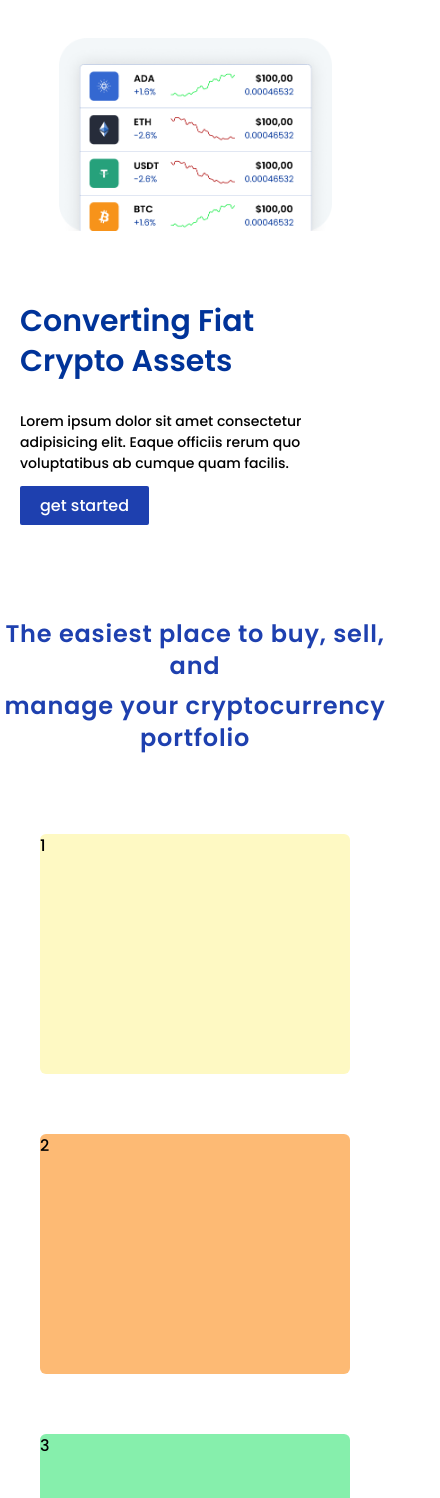
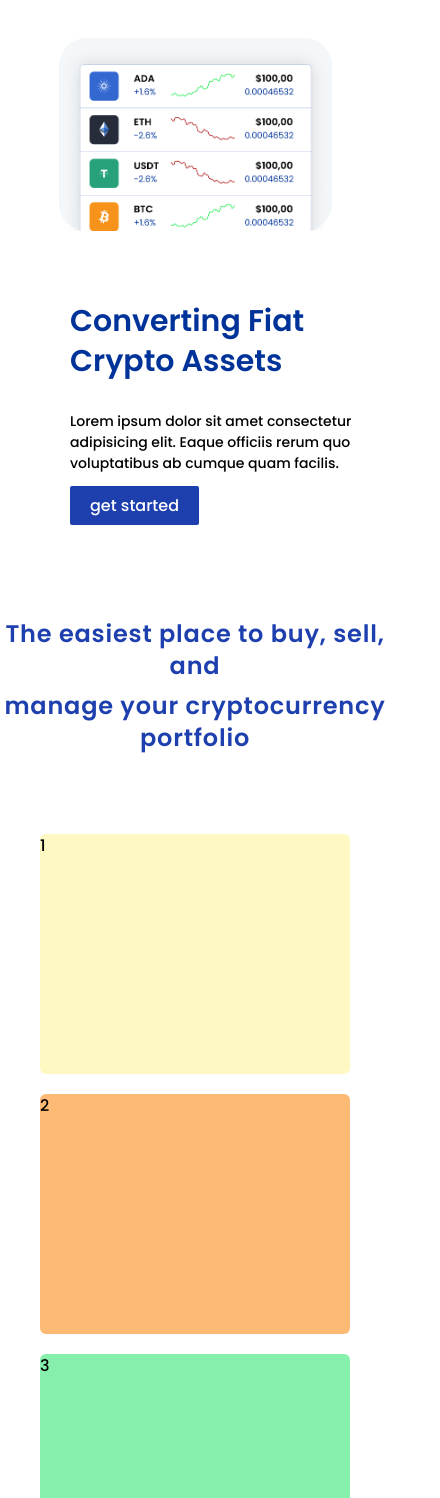
Before and after one commit to Augustine-ebuka/copaly_new-face, a website: page index.html in a window 390 px wide. Shown: the part 102-1600 px from the top of the page, 440 px wide, since content can reach past the window. Drawn offline with nearby package versions, Linux system fonts and the light colour scheme; files whose address does not match are found by name.

Commit message:
commit into test1

```diff
--- a/index.html
+++ b/index.html
@@ -11,15 +11,14 @@
 	<link rel="preconnect" href="https://fonts.gstatic.com" crossorigin>
 	<link href="https://fonts.googleapis.com/css2?family=Poppins:wght@500;600&display=swap" rel="stylesheet">
 	<link href="/dist/output.css" rel="stylesheet">
-	<link href="/dist/style.css" rel="stylesheet">
 	<script src="https://kit.fontawesome.com/3ee1a70fb2.js" crossorigin="anonymous"></script>
 	<script src="https://cdn.tailwindcss.com"></script>
+	<link href="./img/COPALY-3.png" rel="shortcut icon"/>
 </head>
 <body>
 <!--navbar section starts here-->
 	<header>
 		<a href="#" class="logo"><img src="../img//COPALY-3.png" alt="copaly-logo" class="h-20 mx-auto my-auto"></a>
-
 		<ul class="navbar">
 			<li><a href="#" class="active">Home</a></li>
 			<li><a href="#">About</a></li>
@@ -67,9 +66,9 @@
 		</div>
 
 		<div class="flex space-5" id="boxes">
-			<div class="flex-1 w-30 h-60 bg-yellow-100 mx-10 rounded-md sm:mx-5">1</div>
-			<div class="flex-1 w-30 h-60 bg-orange-300 mx-10 rounded-md sm:mx-5">2</div>
-			<div class="flex-1 w-30 h-60 bg-green-300 mx-10 rounded-md sm:mx-5">3</div>
+			<div class="flex-1 w-30 h-60 bg-yellow-100 mx-10 rounded-md my-5">1</div>
+			<div class="flex-1 w-30 h-60 bg-orange-300 mx-10 rounded-md my-5">2</div>
+			<div class="flex-1 w-30 h-60 bg-green-300 mx-10 rounded-md my-5">3</div>
 		</div>
 	</div>
 </section>
--- a/tailwind.config.js
+++ b/tailwind.config.js
@@ -1,6 +1,6 @@
 /** @type {import('tailwindcss').Config} */
 module.exports = {
-  content: ["./main/index.html"],
+  content: ["./index.html"],
   theme: {
     extend: {},
   },
```
Also changed, not shown: dist/output.css, dist/style.css.
